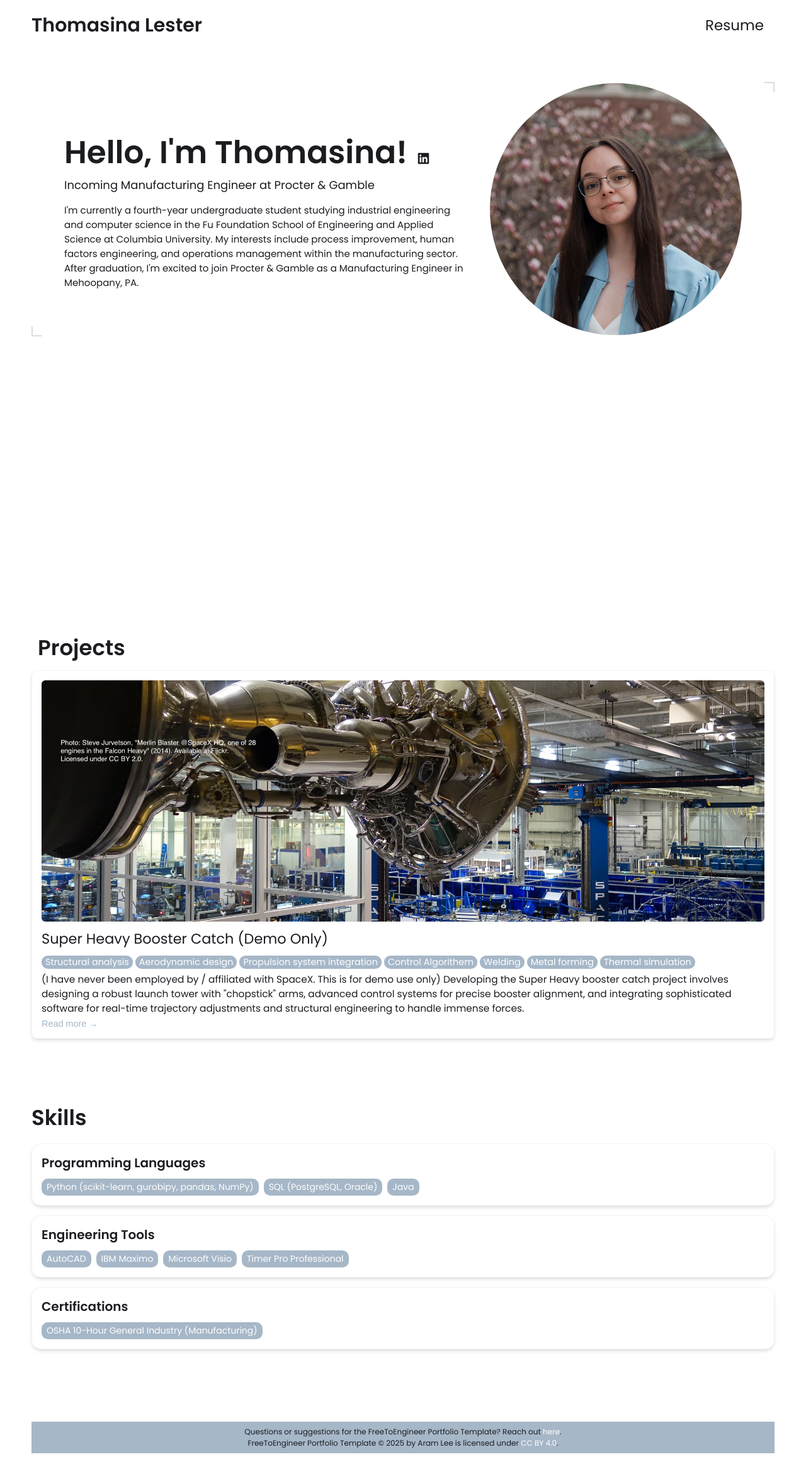
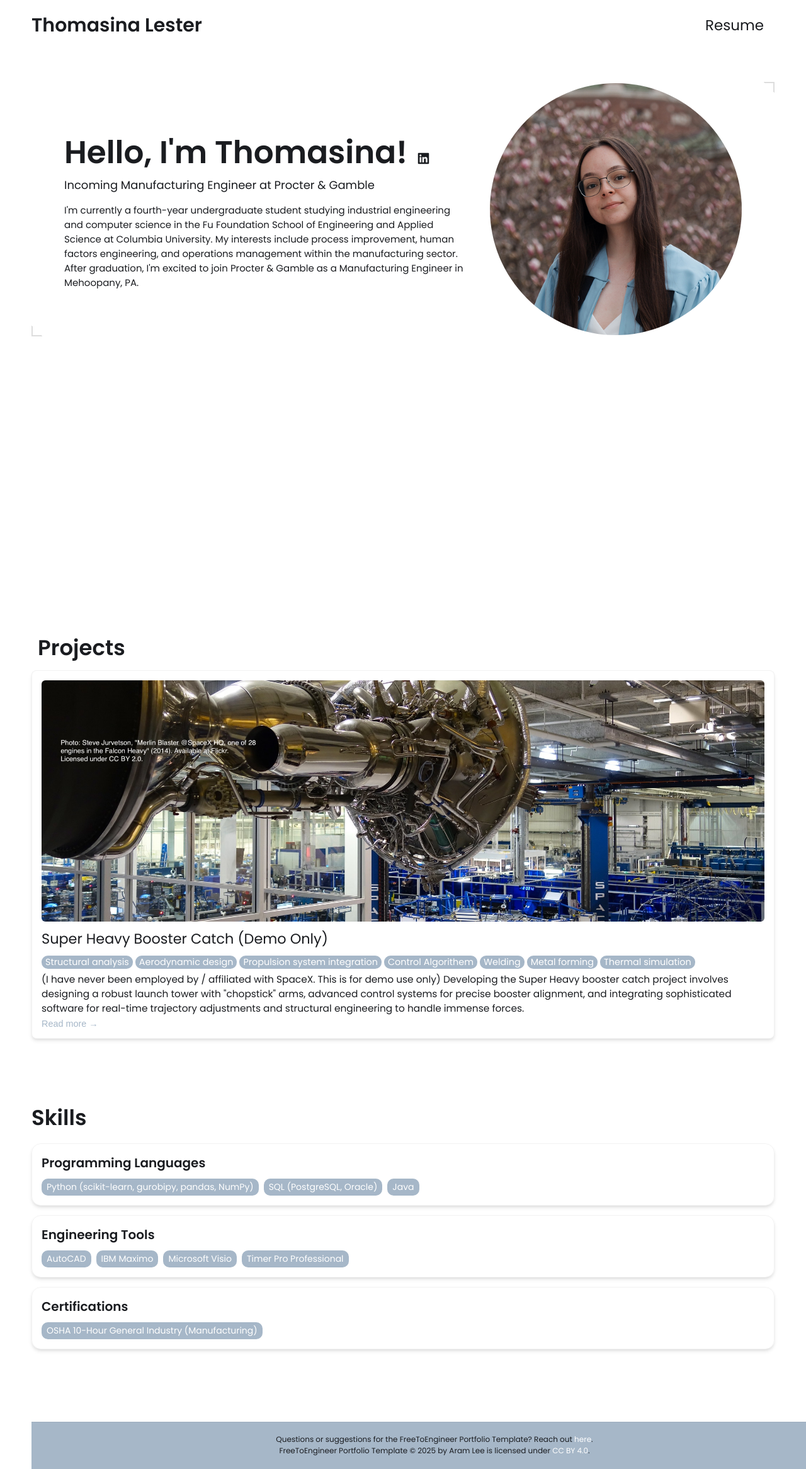
Before and after one commit to thomasinalester/thomasinalester.github.io, a Jekyll site: the page built from index.html, in a window 1280 px wide. Shown: the whole page at 63% size. Built offline with Jekyll 4.4.1, drawn with Linux system fonts in a browser that asks for light colours; before the commit the page ends 2307 px from its top, so only the background shows below that.

Commit message:
Update styles.css

```diff
--- a/css/styles.css
+++ b/css/styles.css
@@ -495,10 +495,10 @@ footer {
     padding: 0;
     font-size: 12px;
     text-align: center;
-    min-height: 50px;
+    min-height: 75px;
     flex-shrink: 0;
     background-color: var(--light-background-color);
-    width: 100%;
+    width: 100vw;
     position: relative;
     left: 0;
     transform: none;
```
